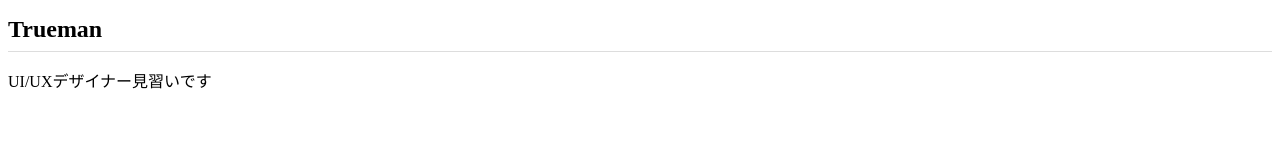
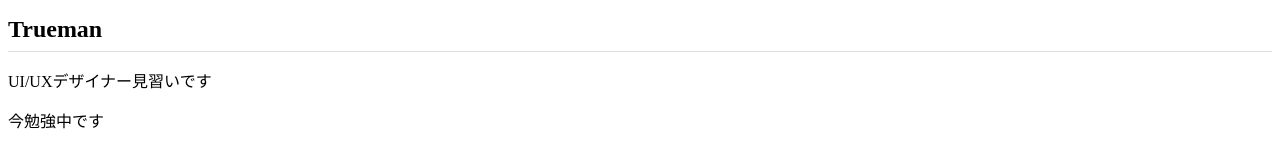
Before and after one commit to Truemancode/extention.github.io, a plain HTML site: page index.html in a window 1280 px wide. Drawn offline with Linux system fonts and the light colour scheme.

Commit message:
Add files via upload

```diff
--- a/index.html
+++ b/index.html
@@ -13,6 +13,7 @@
 <body>
   <h1>Trueman</h1>
   <p>UI/UXデザイナー見習いです</p>
+  <p>今勉強中です</p>
 </body>
 
 <footer>
```
